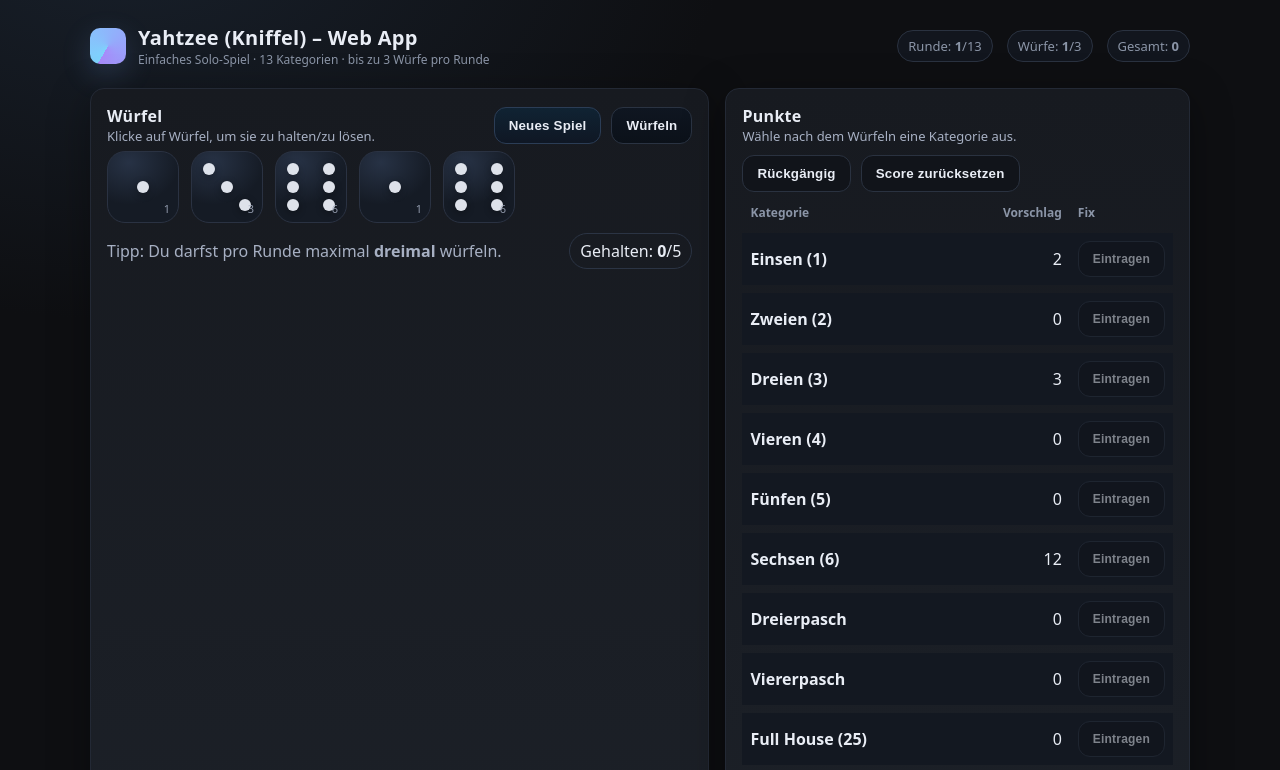
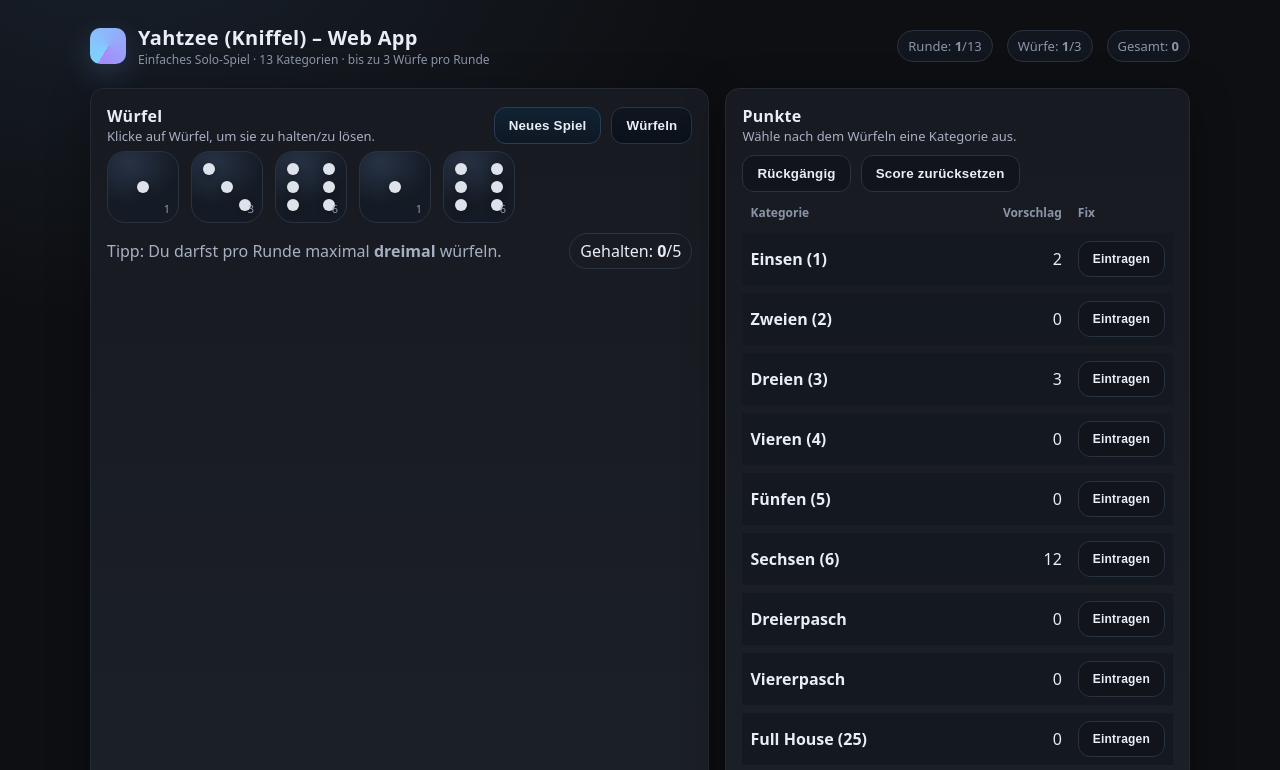
Before and after one commit to LucarioMi-1998/Wortklauberei, a plain HTML site: page index.html in a window 1280 px wide. Both pictures are taken after a click on the button "Würfeln". Shown: the top 770 px of the page. Drawn offline with Linux system fonts and the light colour scheme.

Commit message:
index.html aktualisieren

```diff
--- a/index.html
+++ b/index.html
@@ -236,6 +236,7 @@
     animateDice();
     saveState();
     renderDice();
+    renderScoreTable(); // <-- FIX: Buttons werden nach dem Wurf re-gerendert & entsperrt
     updateTopStats();
     previewScores();
     setStatus(state.rolls<3 ? "Wähle Würfel zum Halten oder würfle erneut." : "Wähle eine Kategorie aus und fixiere die Punkte.");
@@ -347,7 +348,6 @@
     // group previews
     const fixedClone = {...state.fixed};
     if(state.rolls>0){
-      // choose best hypothetical preview for sums: just display current dice sum projections
       const upperPreview = CATS.filter(c=>c.group==="upper" && fixedClone[c.key]===undefined)
         .reduce((s,c)=> s + scoreFor(c.key), 0) + calcSums(fixedClone).upper;
       const lowerPreview = CATS.filter(c=>c.group==="lower" && fixedClone[c.key]===undefined)
@@ -403,7 +403,6 @@
     const last = state.history.pop();
     if(!last) return;
     delete state.fixed[last.catKey];
-    // stay in current round (we rolled already?), allow user to re-score
     saveState();
     renderScoreTable();
     previewScores();
@@ -426,7 +425,6 @@
     try{
       const s = JSON.parse(localStorage.getItem(STORAGE_KEY));
       if(!s) return null;
-      // minor migrations
       if(!s.history) s.history = [];
       return s;
     }catch(e){ return null; }
```
